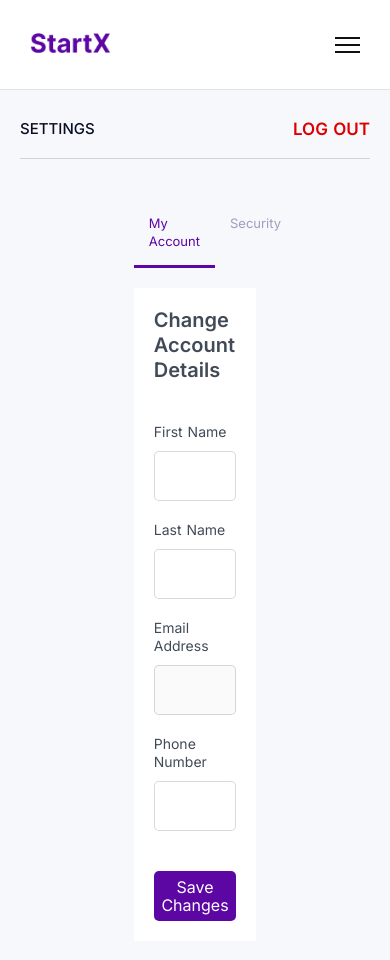
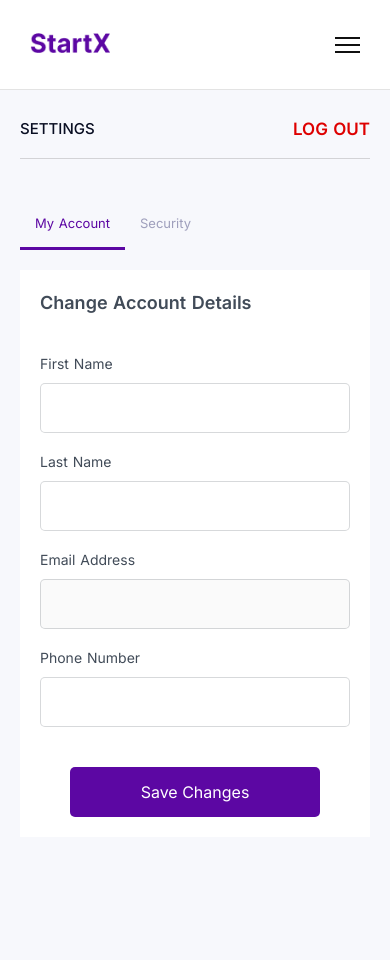
Before and after one commit to Emodot/startx, a Nuxt app: page /settings in a window 390 px wide. After the commit the page ends 857 px from the top, so only its background shows below. Built offline with nearby package versions, Linux system fonts and the light colour scheme.

Commit message:
made settings page mobile responsive

```diff
--- a/pages/settings.vue
+++ b/pages/settings.vue
@@ -322,9 +322,17 @@ input {
     padding: 20px;
   }
 
+  .inner {
+    width: 100%;
+  }
+
   .inner .tab{
     font-size: 13px;
     margin-right: 0;
+  }
+
+  .head {
+    font-size: 18px;
   }
 
   .account-box {
```
